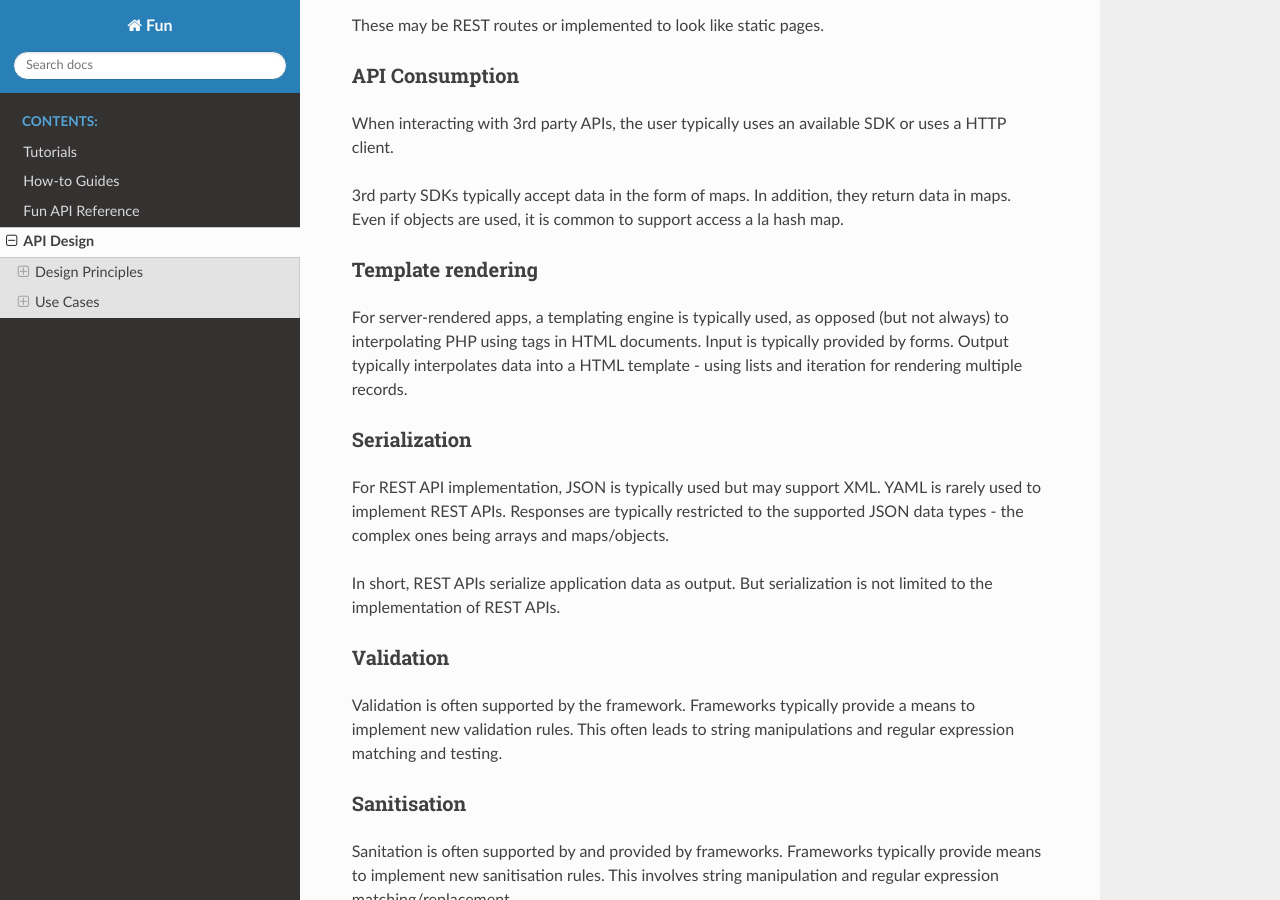
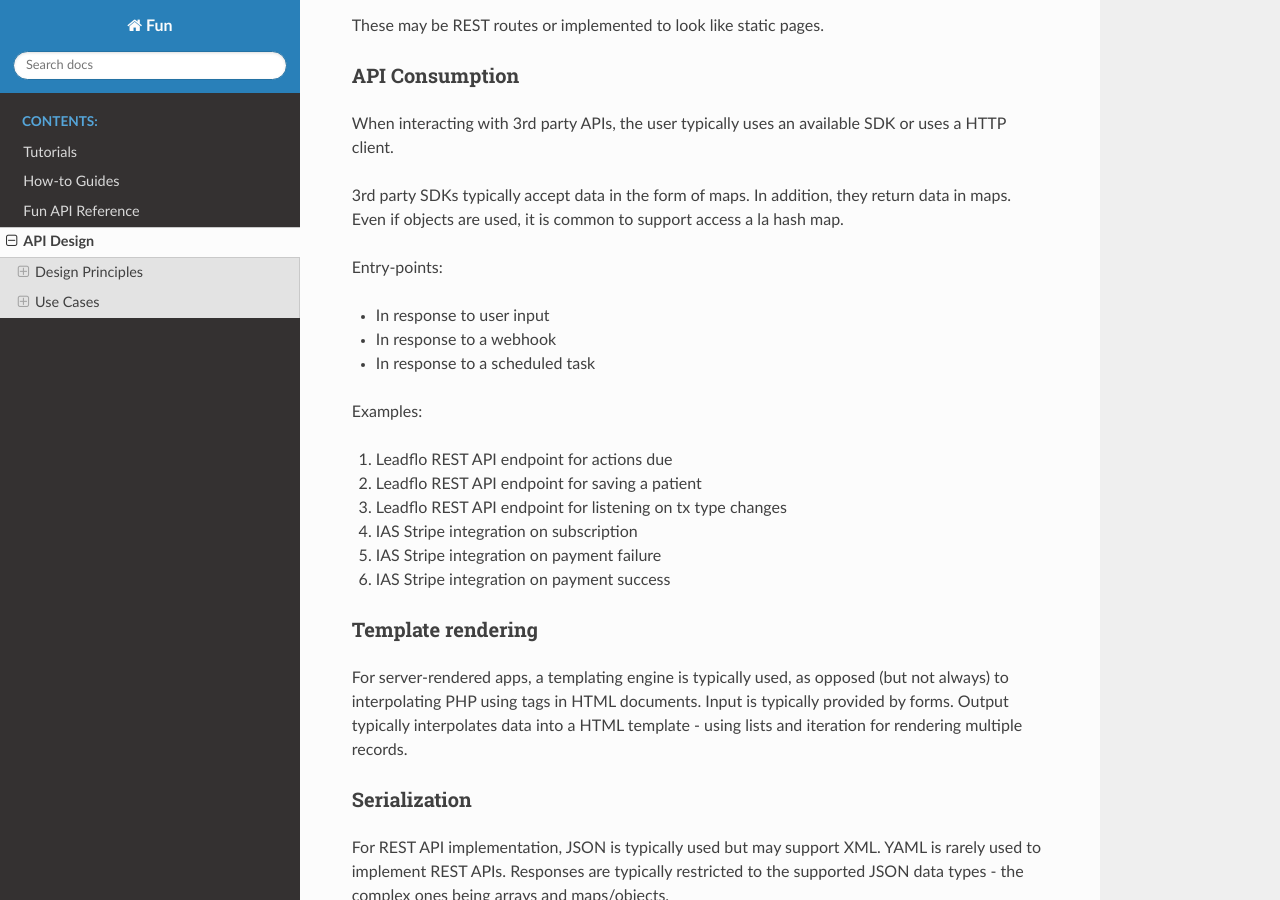
Before and after one commit to jwdunne/fun, a Sphinx documentation site: the page built from docs/design/index.rst, in a window 1280 px wide and 900 px high, scrolled down 2968 px. Built offline with Sphinx 7.4.7 and the Read the Docs theme 2.0.0, drawn with Linux system fonts in a browser that asks for light colours.

Commit message:
docs: add list of examples from day to day

```diff
--- a/docs/design/index.rst
+++ b/docs/design/index.rst
@@ -149,6 +149,21 @@ or uses a HTTP client.
 return data in maps. Even if objects are used, it is common to support access a
 la hash map.
 
+Entry-points:
+
+- In response to user input
+- In response to a webhook
+- In response to a scheduled task
+
+Examples:
+
+1. Leadflo REST API endpoint for actions due
+2. Leadflo REST API endpoint for saving a patient
+3. Leadflo REST API endpoint for listening on tx type changes
+4. IAS Stripe integration on subscription
+5. IAS Stripe integration on payment failure
+6. IAS Stripe integration on payment success
+
 Template rendering
 ------------------
 
```
